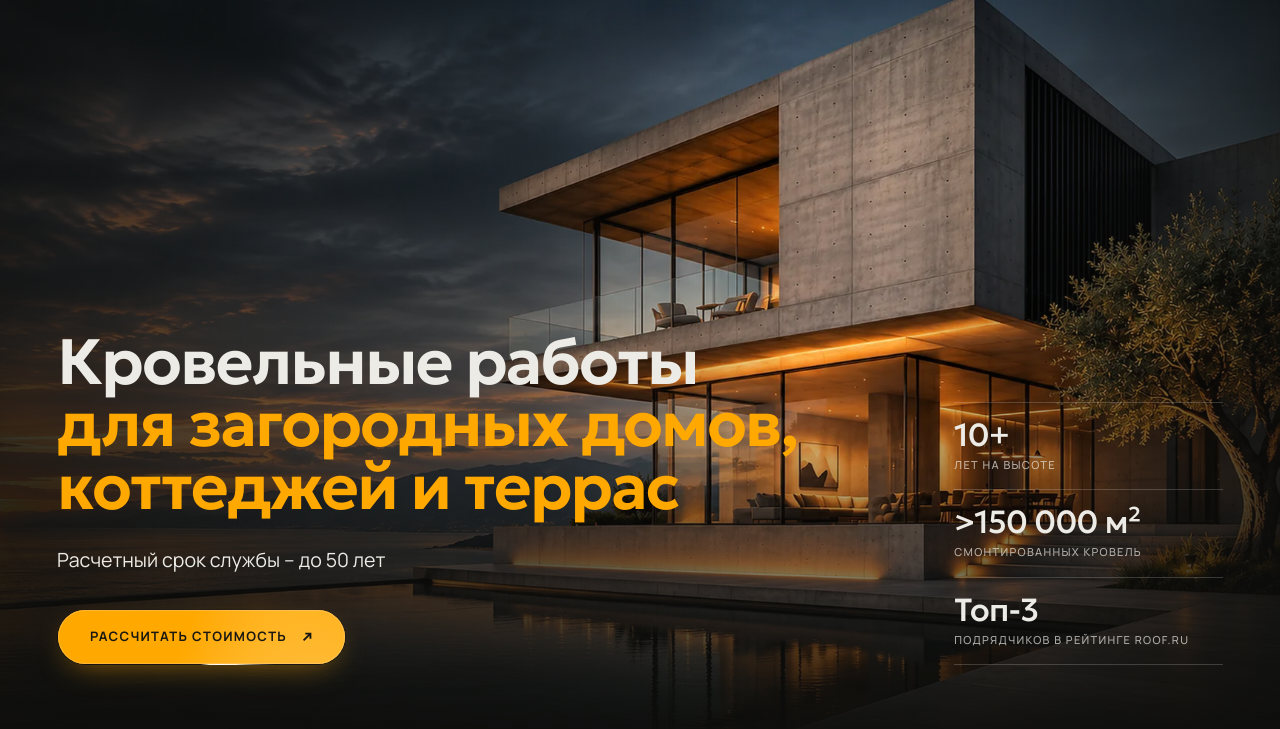
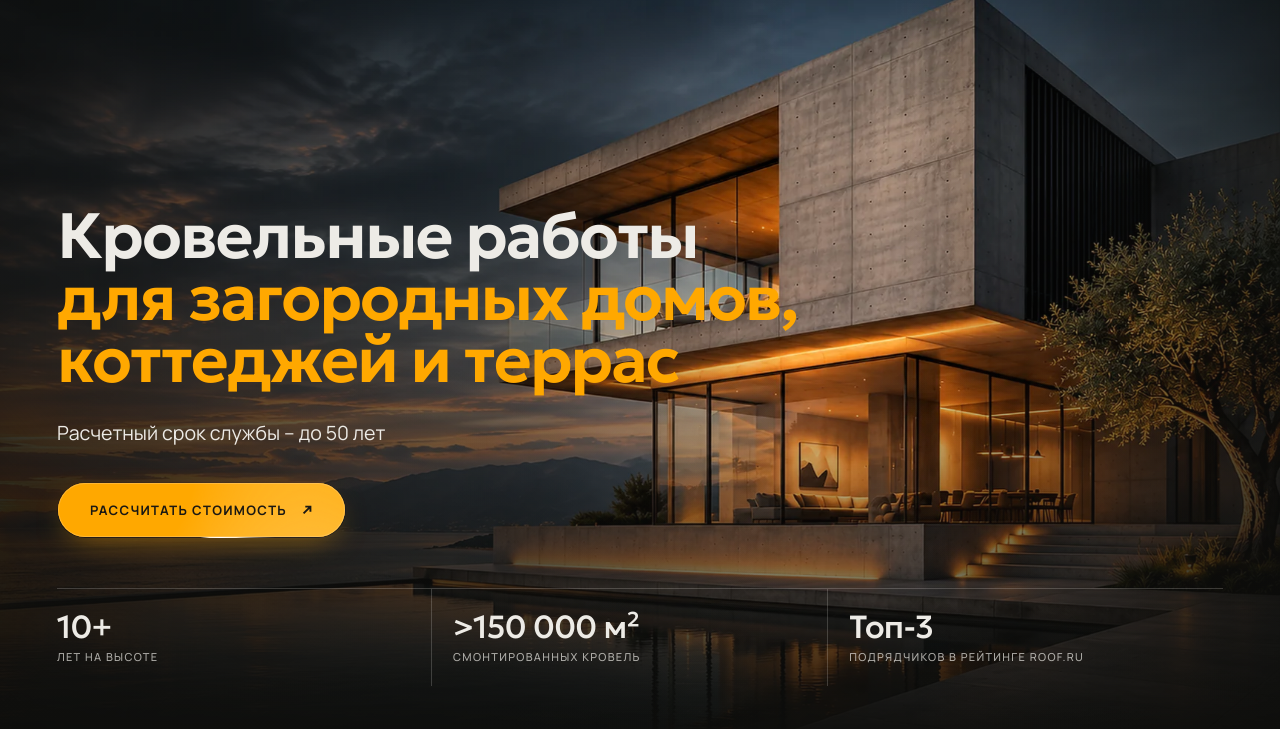
Before and after one commit to issergio20/TERRA-ROOF, a plain HTML site: page index.html in a window 1280 px wide. Shown: the part 71-800 px from the top of the page. Drawn offline with Linux system fonts and the light colour scheme.

Commit message:
Вариант 1: цифры первого экрана в одну строку с линиями, вертикальные линии между цифрами «О компании»
Co-Authored-By: Claude Opus 5.5 <noreply@anthropic.com>

```diff
--- a/index.html
+++ b/index.html
@@ -7,7 +7,7 @@
   <link rel="preconnect" href="https://fonts.googleapis.com">
   <link rel="preconnect" href="https://fonts.gstatic.com" crossorigin>
   <link href="https://fonts.googleapis.com/css2?family=Geologica:wght@500;600;700&family=Manrope:wght@300;400;500;700&display=swap" rel="stylesheet">
-  <link rel="stylesheet" href="styles.css?v=21">
+  <link rel="stylesheet" href="styles.css?v=22">
 </head>
 <body>
 
--- a/styles.css
+++ b/styles.css
@@ -357,7 +357,7 @@ button { font: inherit; }
 .round-btn:disabled { opacity: 0.3; cursor: default; }
 
 /* ===== Первый экран ===== */
-.hero { position: relative; min-height: max(720px, 100svh); color: var(--on-dark); overflow: hidden; }
+.hero { position: relative; display: flex; flex-direction: column; min-height: max(720px, 100svh); color: var(--on-dark); overflow: hidden; }
 .hero__media { position: absolute; inset: 0; }
 .hero__media img { width: 100%; height: 100%; object-fit: cover; object-position: right center; }
 .hero__media::after {
@@ -372,10 +372,10 @@ button { font: inherit; }
 .hero__inner {
   position: relative;
   display: flex;
+  flex: 1;
   align-items: flex-end;
-  min-height: max(720px, 100svh);
   padding-top: calc(var(--header-h) + 40px);
-  padding-bottom: clamp(48px, 5vw, 120px);
+  padding-bottom: clamp(40px, 3.89vw, 112px);
 }
 .hero__content { max-width: 62vw; }
 .hero__title {
@@ -396,17 +396,19 @@ button { font: inherit; }
 .hero__btn { margin-top: clamp(28px, 2.78vw, 72px); }
 
 /* факты — колонкой справа поверх фото */
-.hero__facts { position: absolute; inset: auto 0 clamp(48px, 5vw, 120px); pointer-events: none; }
-.hero__facts-inner { display: flex; justify-content: flex-end; }
-.facts { display: flex; flex-direction: column; width: clamp(240px, 21vw, 520px); pointer-events: auto; }
+.hero__facts { position: relative; padding-bottom: clamp(32px, 3.33vw, 96px); }
+/* цифры в одну строку: линия сверху, между блоками — вертикальные линии */
+.facts { display: flex; border-top: 1px solid rgba(237, 235, 230, 0.2); }
 .fact {
   display: flex;
+  flex: 1;
   flex-direction: column;
   gap: 6px;
-  padding: clamp(14px, 1.25vw, 32px) 0;
-  border-top: 1px solid rgba(237, 235, 230, 0.2);
+  padding: clamp(18px, 1.67vw, 40px) var(--gap);
+  border-right: 1px solid rgba(237, 235, 230, 0.2);
 }
-.fact:last-child { border-bottom: 1px solid rgba(237, 235, 230, 0.2); }
+.fact:first-child { padding-left: 0; }
+.fact:last-child { border-right: 0; }
 .fact__value {
   font-size: clamp(28px, 2.5vw, 72px);
   font-weight: 500;
@@ -731,6 +733,8 @@ button { font: inherit; }
   border-top: 1px solid rgba(237, 235, 230, 0.2);
 }
 .stat { display: flex; flex-direction: column; gap: 10px; }
+/* в «О компании» цифры разделены вертикальными линиями, у последней линии нет */
+.about .stat:not(:last-child) { border-right: 1px solid rgba(237, 235, 230, 0.2); }
 .stat__value { font-size: clamp(36px, 3.61vw, 104px); font-weight: 500; line-height: 1; letter-spacing: -0.03em; white-space: nowrap; }
 
 /* ===== Почему выбирают нас ===== */
@@ -869,7 +873,8 @@ button { font: inherit; }
   /* в одну колонку: мини-заголовок, заголовок с контентом, затем нижний элемент левой колонки */
   .split--rail { row-gap: 0; align-content: start; }
   .about__inner { grid-template-rows: none; }
-  .about .stats { margin-top: 48px; }
+  .about .stats { margin-top: 48px; row-gap: 32px; }
+  .about .stat:nth-child(2n) { border-right: 0; }
   .split__rail { display: contents; }
   .split__rail .eyebrow:not(:has(+ .section__title)) { height: auto; margin-bottom: clamp(14px, 1.25vw, 28px); }
   .split__rail > :last-child:not(.eyebrow) { order: 1; margin-top: clamp(32px, 3.33vw, 96px); padding-top: 0; }
@@ -933,9 +938,8 @@ button { font: inherit; }
   .hero__content { max-width: 100%; }
   .hero__btn { width: 100%; margin-top: 28px; height: 56px; }
   .hero__facts { position: static; padding-bottom: 32px; background: var(--bg); }
-  .hero__facts-inner { display: block; }
-  .facts { width: 100%; }
-  .fact { flex-direction: row; align-items: baseline; justify-content: space-between; gap: 16px; }
+  .facts { flex-direction: column; }
+  .fact { flex-direction: row; align-items: baseline; justify-content: space-between; gap: 16px; padding: 16px 0; border-right: 0; border-bottom: 1px solid rgba(237, 235, 230, 0.2); }
   .fact__label { max-width: 160px; text-align: right; }
 
   .problem { grid-template-columns: 56px 1fr; }
```
